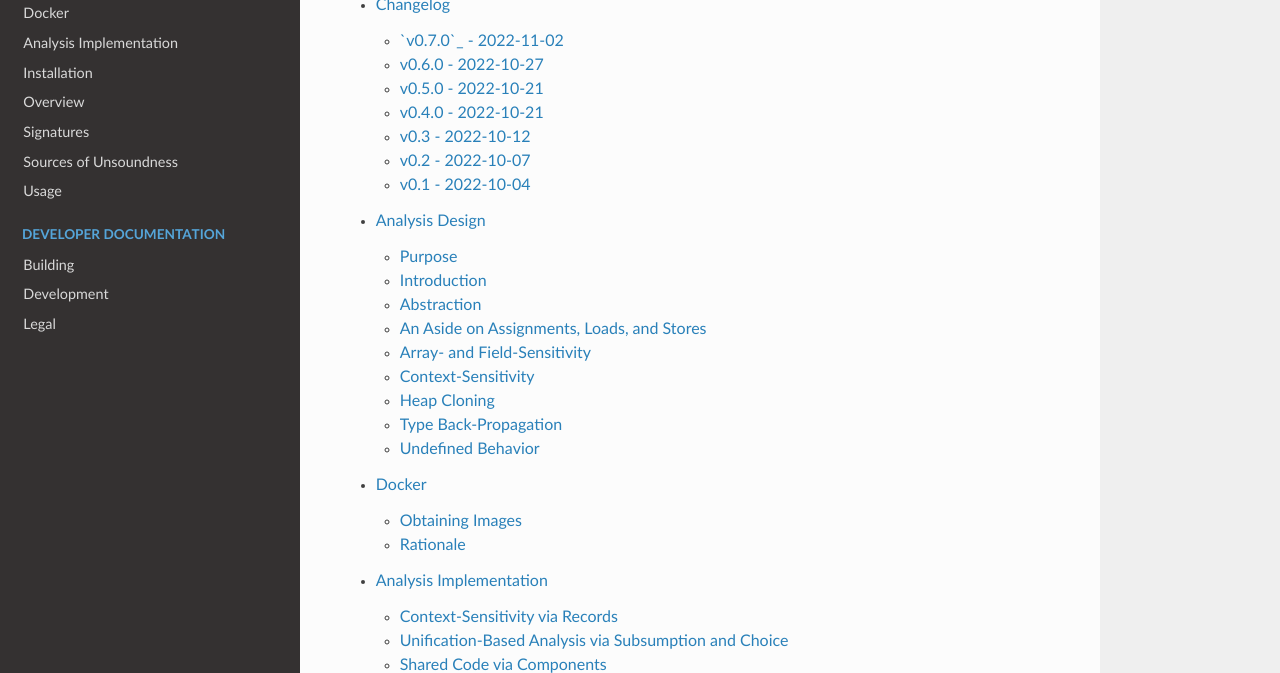
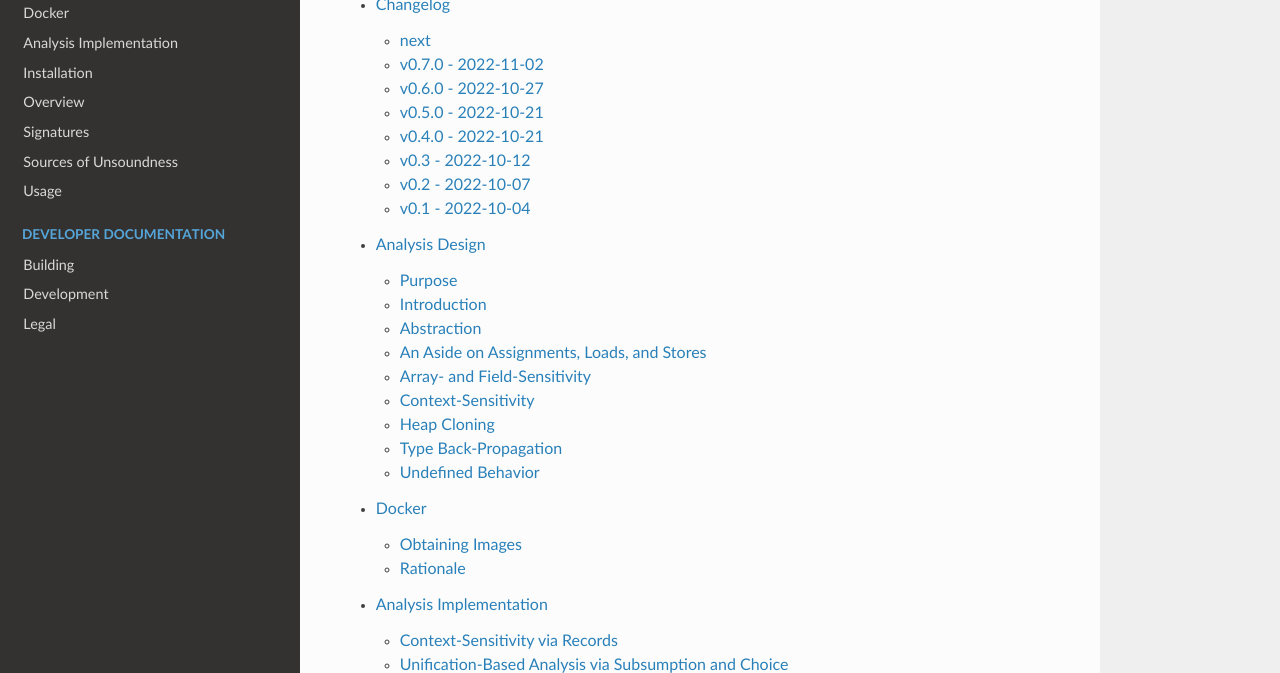
Before and after one commit to GaloisInc/cclyzerpp, a Sphinx documentation site: the page built from doc/index.rst, in a window 1280 px wide and 900 px high, scrolled down 697 px, cut to the strip 227-900 px from the top of the window. Built offline with Sphinx 7.4.7 and the Read the Docs theme 2.0.0, drawn with Linux system fonts in a browser that asks for light colours.

Commit message:
doc/changelog: Fix link to v0.7.0

```diff
--- a/doc/changelog.rst
+++ b/doc/changelog.rst
@@ -3,6 +3,9 @@ Changelog
 
 ..
    See https://keepachangelog.com/en/1.0.0/ for a helpful reference.
+
+next
+****
 
 `v0.7.0`_ - 2022-11-02
 **********************
```
Also changed, not shown: other parts of doc/changelog.rst (+1 -0 lines).
